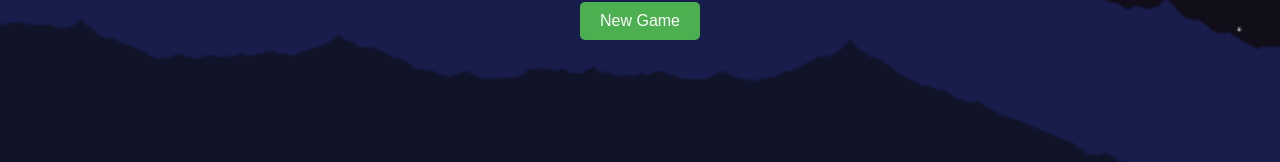
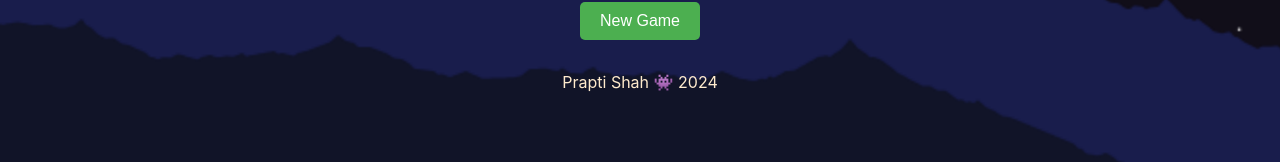
Before and after one commit to whimsical-phoenix/HANGMAN-GAME, a React (Create React App) app in the folder hangman-frontend/: page / in a window 1280 px wide. Shown: the part 741-903 px from the top of the page. Built offline with nearby package versions, Linux system fonts and the light colour scheme; no server answers.

Commit message:
added footer

```diff
--- a/hangman-frontend/src/components/Game.css
+++ b/hangman-frontend/src/components/Game.css
@@ -50,3 +50,7 @@ pre {
   font-weight: 800;
   font-size: 1.5rem;
 }
+
+.footer {
+  margin-top: 2rem;
+}
--- a/hangman-frontend/src/components/Game.js
+++ b/hangman-frontend/src/components/Game.js
@@ -503,6 +503,10 @@ const Game = () => {
       <button className="refresh" onClick={resetGame}>
         New Game
       </button>
+      <footer className="footer">
+        {" "}
+        Prapti Shah <span>&#128126;</span> 2024
+      </footer>
     </div>
   );
 };
```
